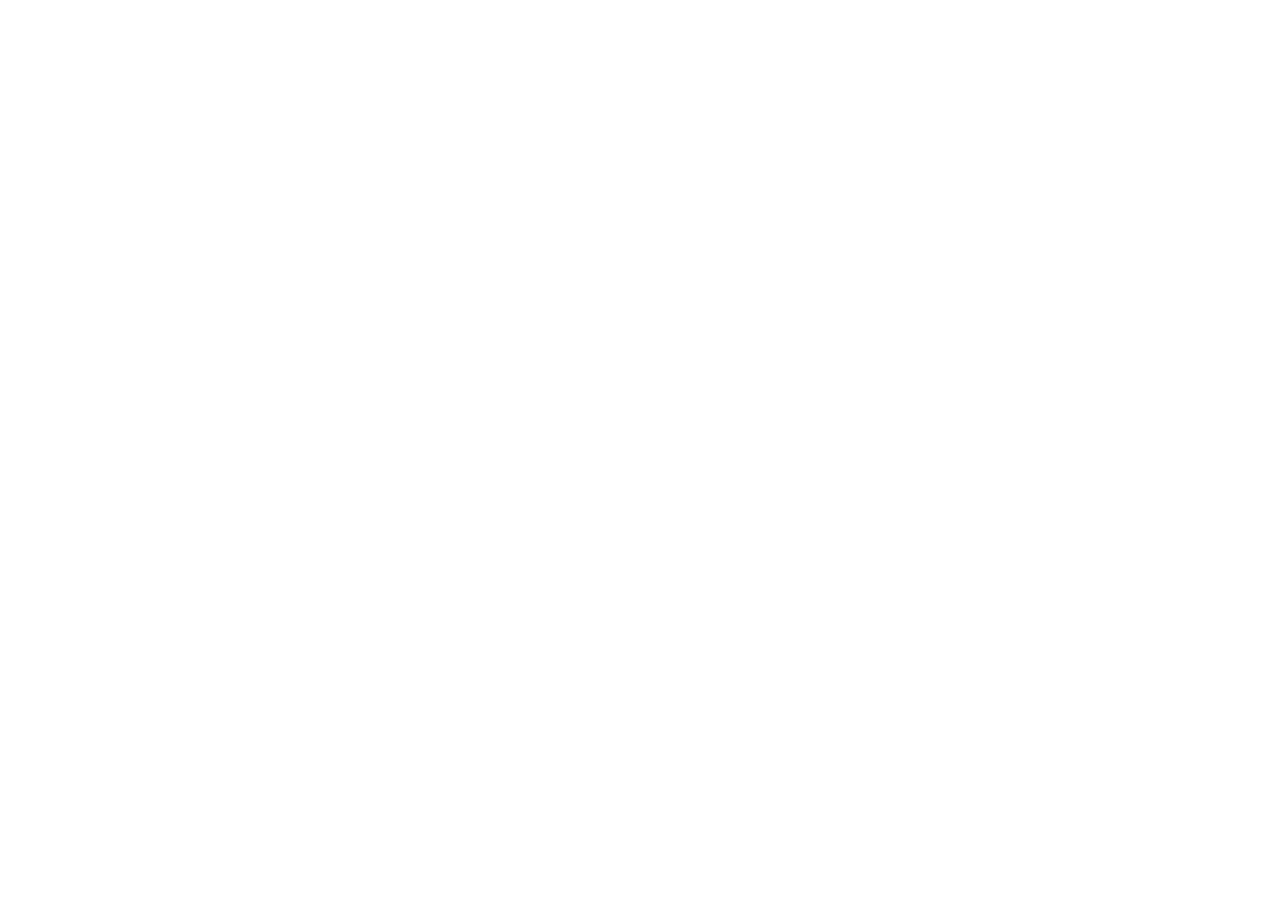
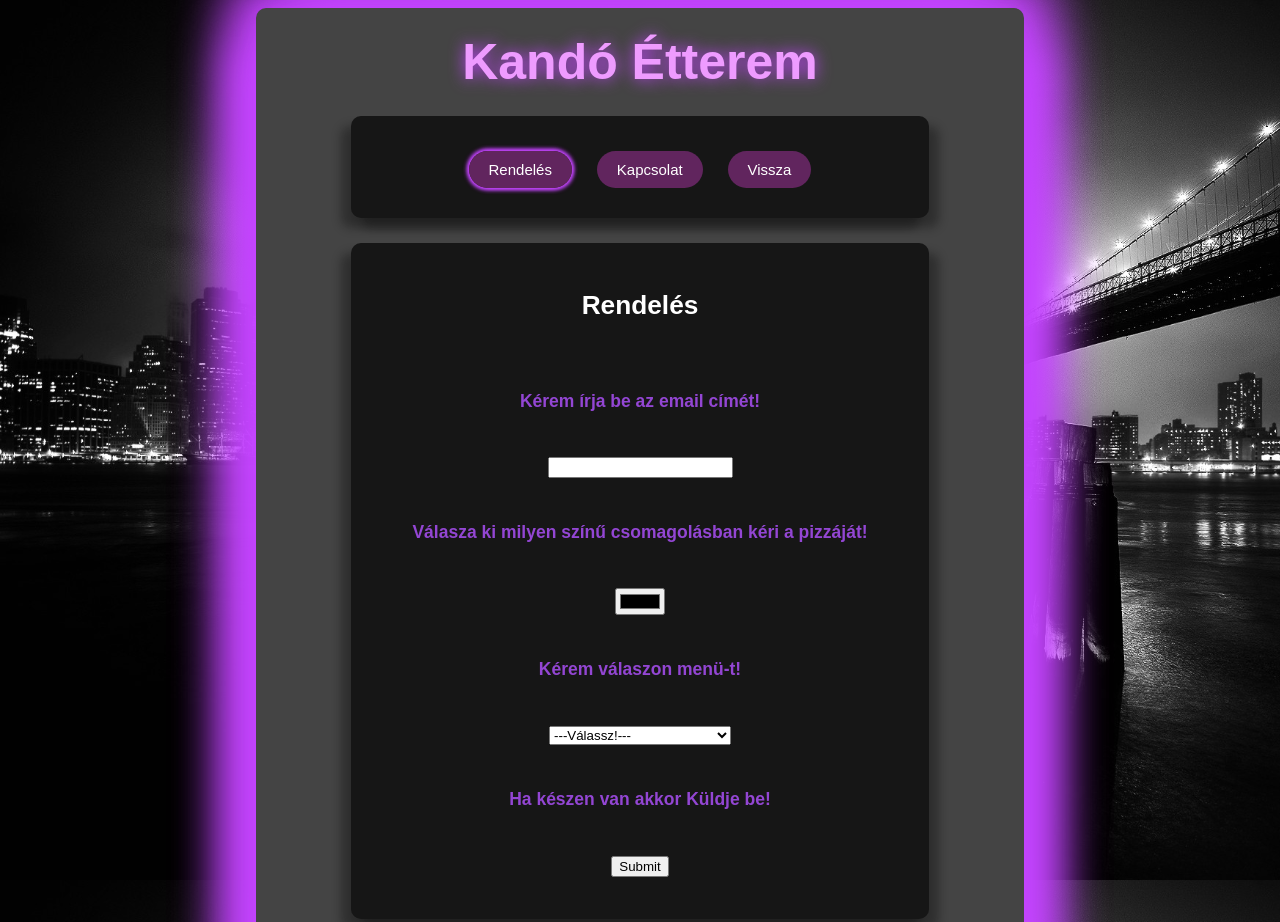
Before and after one commit to Patrik200803/Web08, a plain HTML site: page urlap.html in a window 1280 px wide. Shown: the top 922 px of the page. Before the commit the page ends 800 px from the top, so only its background shows below. Drawn offline with Linux system fonts and the light colour scheme.

Commit message:
Add files via upload

```diff
--- /dev/null
+++ b/kapcsolat.html
@@ -0,0 +1,45 @@
+<!DOCTYPE html>
+<html lang="hu">
+<head>
+    <link rel="stylesheet" href="style.css">
+    <meta charset="UTF-8">
+    <meta http-equiv="X-UA-Compatible" content="IE=edge">
+    <meta name="viewport" content="width=device-width, initial-scale=1.0">
+    <title>Kandó Étterem | Kapcsolatok</title>
+</head>
+<body>
+    <center>
+    <div class="main">
+            <h1>Kapcsolatok</h1>
+            <div class="navigation">
+                <center>
+                <div style="padding: 10px 20px 10px 20px; margin: 30px 10px 25px 10px; float:initial">
+                <a href="urlap.html" class="btn">Rendelés</a>
+                <a href="#" class="btn" style="box-shadow: 1px 1px 5px #c444ff, -1px 1px 5px #c444ff, 1px -1px 5px #c444ff, -1px -1px 5px #c444ff;">Kapcsolatok</a>
+                <a href="feladat.html" class="btn">Vissza</a>
+                </div>
+                </center>
+            </div>
+            <div class="index">
+                <div style="padding: 20px" class="index-cont">
+                    <h3 style="font-size: 150%; text-align: center;">Kapcsolatok</h3>
+                </div>
+                <div style="padding: 10px" class="index-cont">
+                    <li>Telefonszám: 06703035454</li>
+                    <li>Cím: Miskolc, Árpád utca 16.</li>
+                    <li>Gmail: galp@kkszki.hu</li>
+                </div>
+                <br> <br>
+                <iframe src="https://www.google.com/maps/embed?pb=!1m18!1m12!1m3!1d2664.412624368347!2d20.685581015883937!3d48.102275461597664!2m3!1f0!2f0!3f0!3m2!1i1024!2i768!4f13.1!3m3!1m2!1s0x47409e6e1d8477af%3A0x2d014fffe5a2177e!2zTWlza29sYywgw4FycMOhZCDDunQgMTYsIDM1MzU!5e0!3m2!1shu!2shu!4v1666851562549!5m2!1shu!2shu" width="575" height="420" style="border:0;" allowfullscreen="" loading="lazy" referrerpolicy="no-referrer-when-downgrade"></iframe>
+
+                <h6></h6>
+                <div>
+
+                </div>
+            </div>
+
+    </div>
+    </center>
+
+</body>
+</html>
--- a/urlap.html
+++ b/urlap.html
@@ -0,0 +1,82 @@
+<!DOCTYPE html>
+<html lang="en">
+<head>
+    <link rel="stylesheet" href="style.css">
+    <meta charset="UTF-8">
+    <meta http-equiv="X-UA-Compatible" content="IE=edge">
+    <meta name="viewport" content="width=device-width, initial-scale=1.0">
+    <title>Kandó Étterem | Rendelés</title>
+</head>
+<body>
+    <center>
+
+    <div class="main">
+        <center>
+
+
+            <h1>Kandó Étterem</h1>
+            <div class="navigation">
+                <center>
+                <div style="padding: 10px 20px 10px 20px; margin: 30px 10px 25px 10px; float:initial">
+                <a href="urlap.html" class="btn" style="box-shadow: 1px 1px 5px #c444ff, -1px 1px 5px #c444ff, 1px -1px 5px #c444ff, -1px -1px 5px #c444ff;">Rendelés</a>
+                <a href="kapcsolat.html" class="btn">Kapcsolat</a>
+                <a href="feladat.html" class="btn">Vissza</a>
+                </div>
+                </center>
+            </div>
+
+            <div class="index">
+                <div style="padding: 20px" class="index-cont">
+                    <h3 style="font-size: 150%; text-align: center;">Rendelés</h3>
+                </div>
+                <div style="color: #9346d3"><center>
+                    <h4>Kérem írja be az email címét!</h4>
+                    <br>
+                    <input type='email'>
+                    <br>
+                    <br>
+                    <h4>Válasza ki milyen színű csomagolásban kéri a pizzáját!</h4>
+                    <br>
+                    <input type='color'>
+                    <br>
+                    <br>
+                    <h4>Kérem válaszon menü-t!</h4>
+                    <br>
+                    <select title='Válassz Menüt!'>
+                        <option disabled=disable selected>---Válassz!--- </option>
+
+                        <optgroup label='Hamburger'>
+                            <option>Sajtos Hamburger</option>
+                            <option>Baconos Hamburger</option>
+                            <option>Dupla húsos Hamburger</option>
+                        </optgroup>
+
+                        <optgroup label='HotDog'>
+                            <option>Sima HotDog</option>
+                            <option>Sajtos HotDog</option>
+                        </optgroup>
+
+                        <optgroup label='Pizzák'>
+                            <option>Sonkás, kukoricás</option>
+                            <option>Sonkás, ananászos</option>
+                            <option>Szalámis gombás</option>
+                            <option>Szalámis kukoricás</option>
+                        </optgroup>
+                    </select>
+                    <br>
+                    <br>
+                    <h4>Ha készen van akkor Küldje be!</h4>
+                    <br>
+                    <input type='submit'>
+                </center></div>
+
+
+
+
+                </div>
+            </div>
+
+    </div>
+    </center>
+
+</body>
```
Also changed, not shown: Images/konyha.jpg (added), style.css (line endings or trailing spaces).
